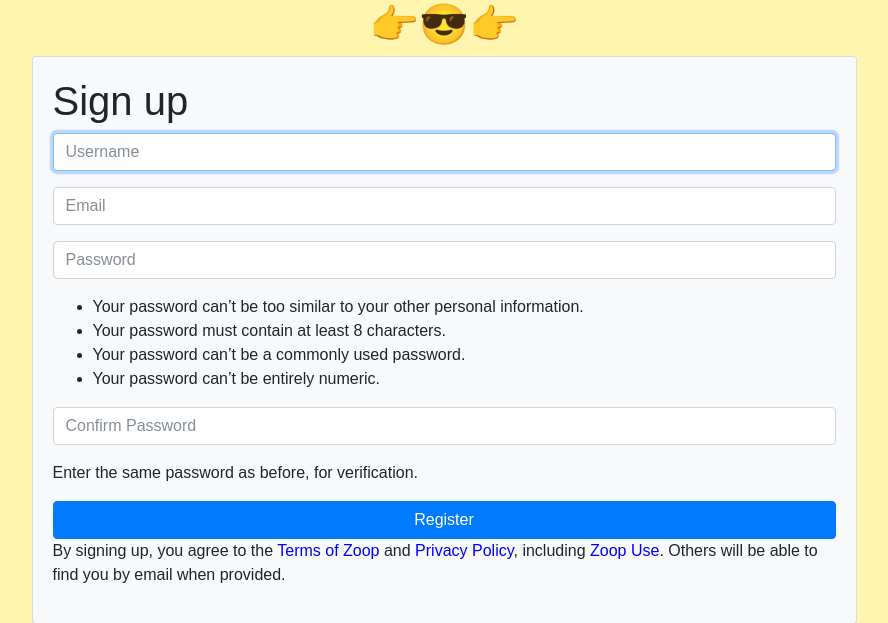
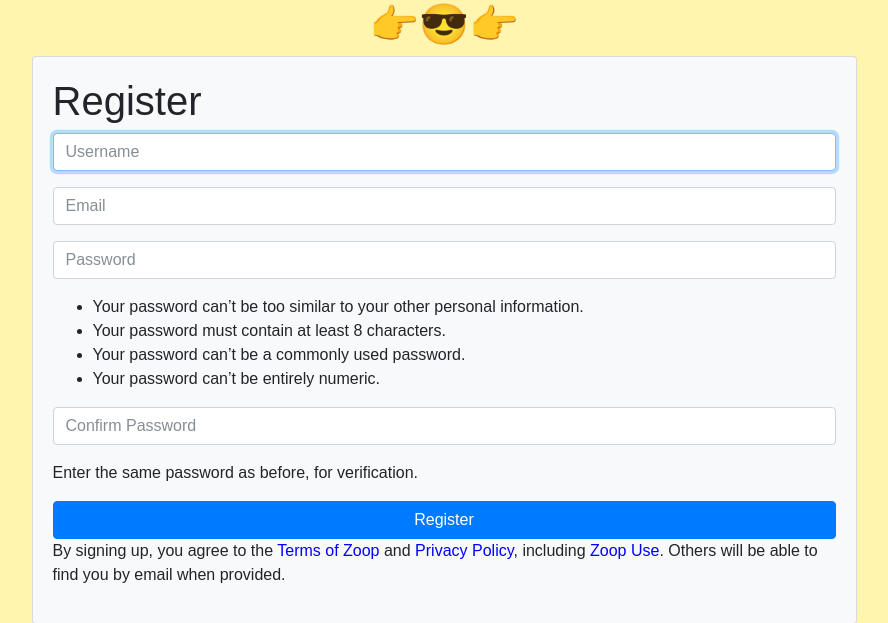
Before and after one commit to ameyarao98/ProjectZoop, a Django app: page /register in a window 1280 px wide. Shown: the top 623 px of the page, without its empty margins (196-1084 px from the left). Run offline with Django 3.2, Linux system fonts and the light colour scheme; some libraries are stand-ins or nearby versions.

Commit message:
register instead of sign up

```diff
--- a/zooop/projectzoop/zoop/templates/zoop/register.html
+++ b/zooop/projectzoop/zoop/templates/zoop/register.html
@@ -1,6 +1,6 @@
 {% extends 'zoop/login_base.html' %}
 {% block content %}
-  <h1 class="form-signin-heading">Sign up</h1>
+  <h1 class="form-signin-heading">Register</h1>
   <form method="post">
     {% csrf_token %}
     {{ form.as_p }}
```
